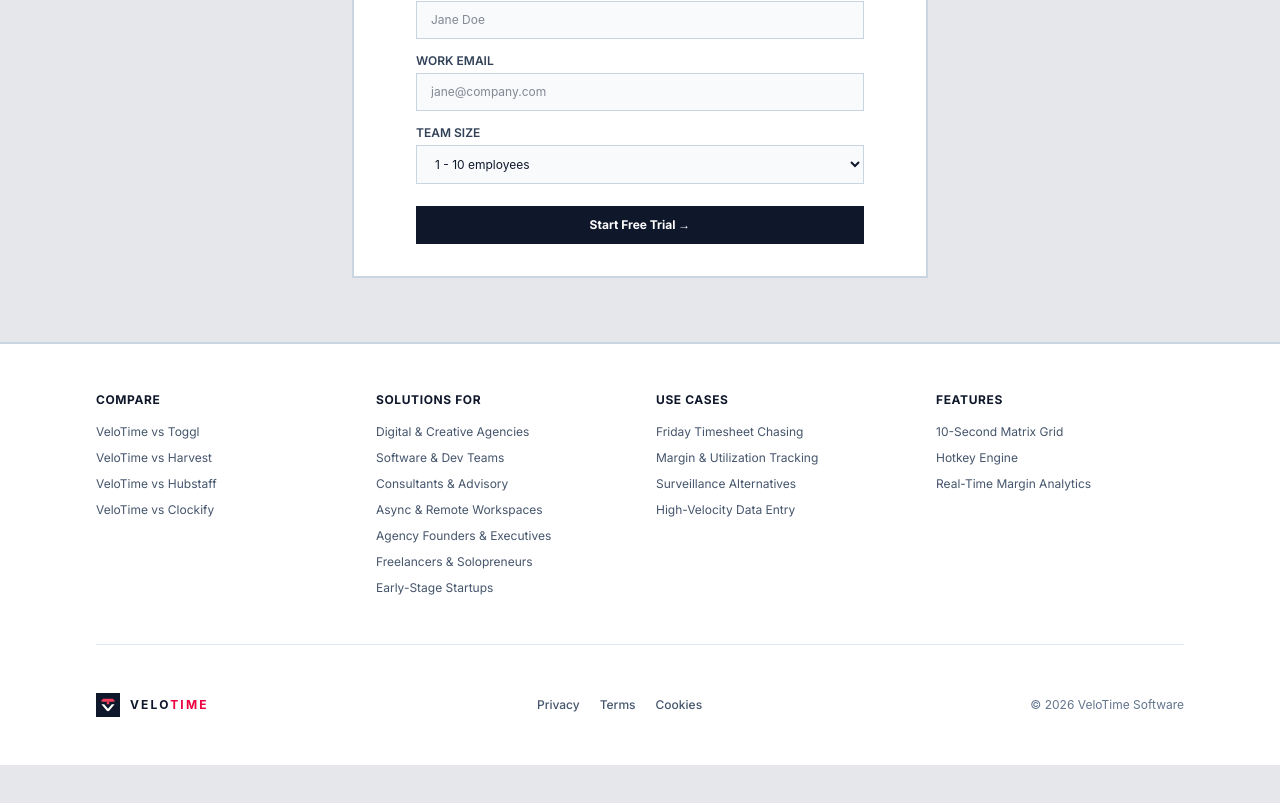
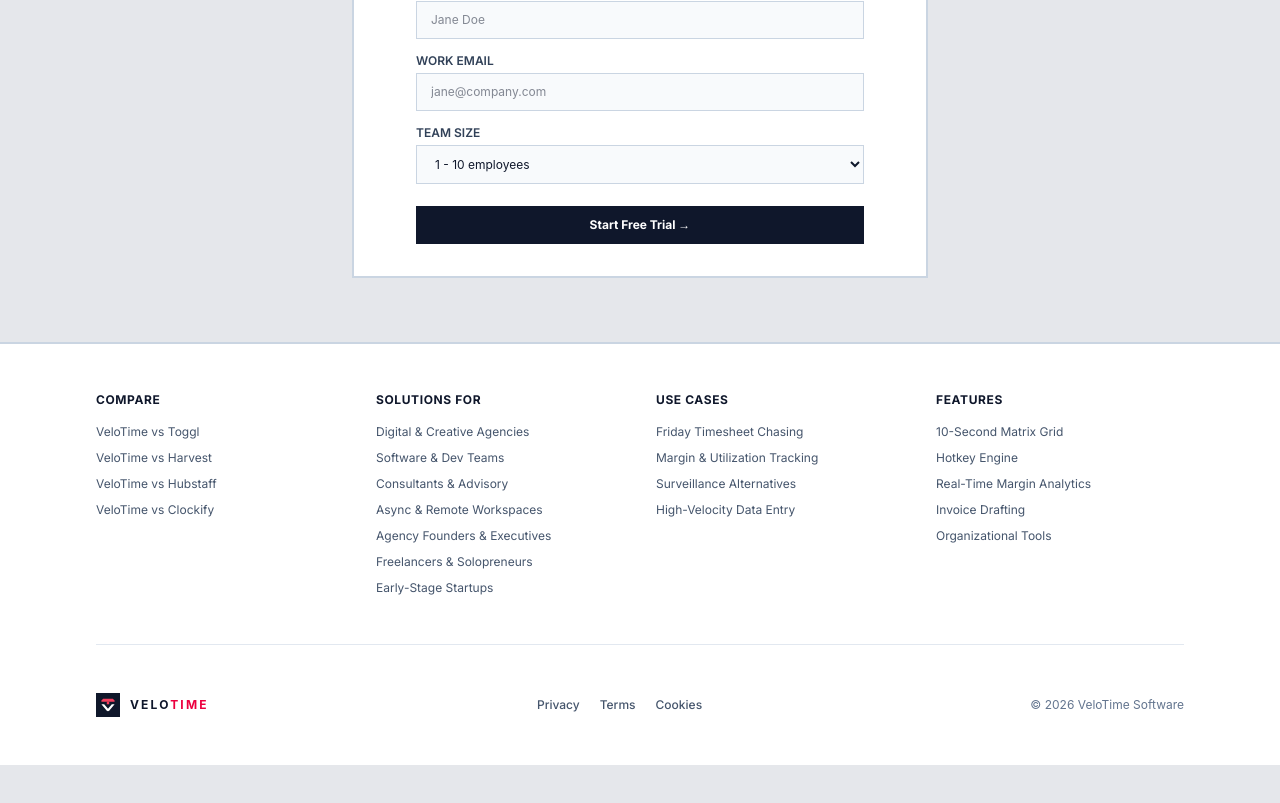
Before and after one commit to 1d2g/velotime-landing, a Next.js app: page / in a window 1280 px wide. Shown: the part 3090-3893 px from the top of the page. Built offline with nearby package versions, Linux system fonts and the light colour scheme.

Commit message:
feat: restored and adjusted invoice and organizational tool pages to reflect current capabilities

```diff
--- a/src/content/features.js
+++ b/src/content/features.js
@@ -17,19 +17,19 @@
     highlight: 'Accurate timesheets lead directly to accurate profitability insights.',
     detail: 'Because VeloTime is so frictionless, your data is actually complete. Instantly view true project profitability.',
   },
-  /*
   {
     slug: 'client-invoicing',
-    name: 'One-Click Invoicing',
-    highlight: 'Turn a perfectly complete timesheet into cash.',
-    detail: 'Generate clean, audit-proof PDF or CSV invoices directly from approved timesheets without opening Excel.',
+    name: 'Invoice Drafting',
+    highlight: 'Turn a perfectly complete timesheet into a clean invoice draft.',
+    detail: 'Draft and print clean, audit-proof PDF invoices directly from approved timesheets. Perfect for quick billing without the bloat.',
   },
   {
-    slug: 'enterprise-security',
-    name: 'Enterprise Organization Tools',
-    highlight: 'We have all the same enterprise organizational features as the big guys.',
-    detail: 'Role-based permissions, manager approvals, and bank-grade SSO security powered by Clerk.',
+    slug: 'organization-tools',
+    name: 'Organizational Tools',
+    highlight: 'Manage teams, projects, and permissions without the enterprise bloat.',
+    detail: 'Keep your team aligned with essential project tracking and organizational settings, designed for speed and simplicity.',
   },
+  /*
   {
     slug: 'offline-mode',
     name: 'Offline Resilience',
```
